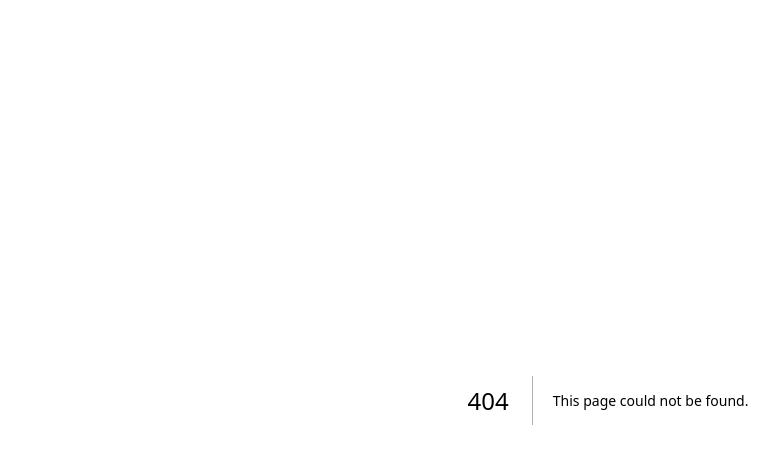
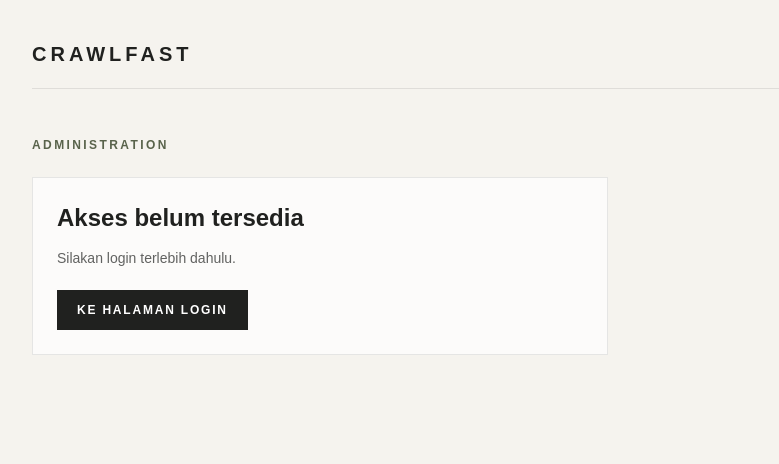
Before and after one commit to AhmadSyukriGozali/crawlfast, a Next.js app: page /admin in a window 1280 px wide. Before the commit this address had no page. Shown: the top 464 px of the page, without its empty margins (32-811 px from the left). Built offline with nearby package versions, Linux system fonts and the light colour scheme; no server answers.

Commit message:
Add protected admin landing page

```diff
--- /dev/null
+++ b/app/admin/page.tsx
@@ -0,0 +1,86 @@
+"use client";
+
+import { useEffect, useState } from "react";
+import Link from "next/link";
+import { createBrowserSupabaseClient } from "@/lib/supabase/client";
+
+type AdminState =
+  | { status: "loading" }
+  | { status: "allowed"; email: string }
+  | { status: "denied"; message: string };
+
+export default function AdminPage() {
+  const [state, setState] = useState<AdminState>({ status: "loading" });
+
+  useEffect(() => {
+    let active = true;
+
+    async function verifyAccess() {
+      try {
+        const supabase = createBrowserSupabaseClient();
+        const { data } = await supabase.auth.getSession();
+
+        if (!data.session) {
+          if (active) setState({ status: "denied", message: "Silakan login terlebih dahulu." });
+          return;
+        }
+
+        const response = await fetch("/api/admin/me", {
+          headers: { Authorization: `Bearer ${data.session.access_token}` },
+          cache: "no-store",
+        });
+        const body = await response.json();
+
+        if (!response.ok) {
+          if (active) setState({ status: "denied", message: body.error ?? "Akses ditolak." });
+          return;
+        }
+
+        if (active) setState({ status: "allowed", email: body.email });
+      } catch {
+        if (active) setState({ status: "denied", message: "Tidak dapat memverifikasi akses admin." });
+      }
+    }
+
+    void verifyAccess();
+    return () => { active = false; };
+  }, []);
+
+  async function signOut() {
+    const supabase = createBrowserSupabaseClient();
+    await supabase.auth.signOut();
+    window.location.assign("/login");
+  }
+
+  return (
+    <main className="min-h-screen bg-[#f5f3ee] px-5 py-10 text-[#20211f] sm:px-10">
+      <header className="mx-auto flex max-w-6xl items-center justify-between border-b border-[#20211f]/10 pb-5">
+        <Link href="/" className="text-xl font-bold tracking-[0.2em]">CRAWLFAST</Link>
+        {state.status === "allowed" && <button onClick={signOut} className="text-sm underline underline-offset-4">Keluar</button>}
+      </header>
+      <section className="mx-auto max-w-6xl py-12">
+        <p className="text-xs font-semibold tracking-[0.2em] text-[#59634b]">ADMINISTRATION</p>
+        {state.status === "loading" ? (
+          <p className="mt-4 text-sm">Memverifikasi akses...</p>
+        ) : state.status === "denied" ? (
+          <div className="mt-6 max-w-xl border border-[#20211f]/10 bg-white/70 p-6">
+            <h1 className="text-2xl font-semibold">Akses belum tersedia</h1>
+            <p className="mt-3 text-sm leading-6 text-[#20211f]/70">{state.message}</p>
+            <Link href="/login" className="mt-5 inline-block bg-[#20211f] px-5 py-3 text-xs font-semibold tracking-[0.15em] text-white">KE HALAMAN LOGIN</Link>
+          </div>
+        ) : (
+          <>
+            <h1 className="mt-3 text-3xl font-semibold sm:text-4xl">Dashboard Admin</h1>
+            <p className="mt-3 text-sm text-[#20211f]/65">Login sebagai {state.email}</p>
+            <div className="mt-8 border border-[#20211f]/10 bg-white/70 p-6">
+              <h2 className="text-lg font-semibold">Fondasi akses admin aktif</h2>
+              <p className="mt-2 text-sm leading-6 text-[#20211f]/65">
+                Verifikasi akun sudah tersedia. Modul pengelolaan pesanan dan katalog akan ditambahkan setelah skema database dan kebijakan akses diverifikasi.
+              </p>
+            </div>
+          </>
+        )}
+      </section>
+    </main>
+  );
+}
```
